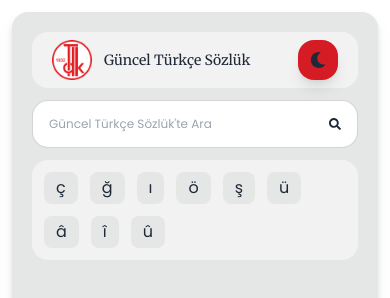
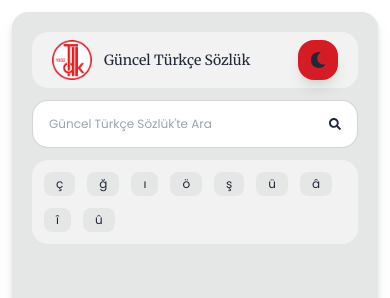
Before and after one commit to ismailcakici/turkce-sozluk-web, a React (Create React App) app: page / in a window 390 px wide. Shown: the top 298 px of the page. Built offline with nearby package versions, Linux system fonts and the light colour scheme; no server answers.

Commit message:
search bar and special char list functions added

```diff
--- a/src/components/Search/Search.tsx
+++ b/src/components/Search/Search.tsx
@@ -3,14 +3,17 @@
 
 interface SearchProps {
   word: string;
+  setWord: (newWord: string) => void;
 }
 
-const Search: React.FC<SearchProps> = (props: SearchProps) => {
+const Search: React.FC<SearchProps> = ({ word, setWord }) => {
   return (
     <label className="input input-bordered rounded-box flex items-center text-xs md:text-sm lg:text-base gap-2 my-3">
       <input
         type="text"
         className="grow"
+        value={word}
+        onChange={(e) => setWord(e.target.value)}
         placeholder="Güncel Türkçe Sözlük'te Ara"
       />
       <FaSearch />
--- a/src/components/SpecialCharList/SpecialCharList.tsx
+++ b/src/components/SpecialCharList/SpecialCharList.tsx
@@ -2,7 +2,7 @@
 import { SpecialChars } from "../../constants/SpecialChars/SpecialChars";
 
 interface SpecialCharsProps {
-  onClick: () => void;
+  onClick: (char: string) => void;
 }
 
 const SpecialCharList: React.FC<SpecialCharsProps> = (
@@ -13,10 +13,11 @@
       {SpecialChars.map((char, idx) => {
         return (
           <div
+            onClick={() => props.onClick(char)}
             key={idx}
             className="rounded-lg cursor-pointer bg-base-300 hover:bg-base-100 py-1 px-3"
           >
-            {char}
+            <p className="text-xs md:text-sm lg:text-base">{char}</p>
           </div>
         );
       })}
--- a/src/layout/main/Main.tsx
+++ b/src/layout/main/Main.tsx
@@ -6,12 +6,13 @@
 const Main: React.FC = () => {
   const [word, setWord] = useState("");
 
-  const handleSpecialCharClick = () => {};
+  const handleSpecialCharClick = (char: string) =>
+    setWord((prevWord) => prevWord + char);
 
   return (
     <div className="w-full lg:w-4/6 bg-base-300 drop-shadow-lg min-h-screen rounded-box transform transition-all p-5">
       <Header />
-      <Search word={word} />
+      <Search word={word} setWord={setWord} />
       <SpecialCharList onClick={handleSpecialCharClick} />
     </div>
   );
```
